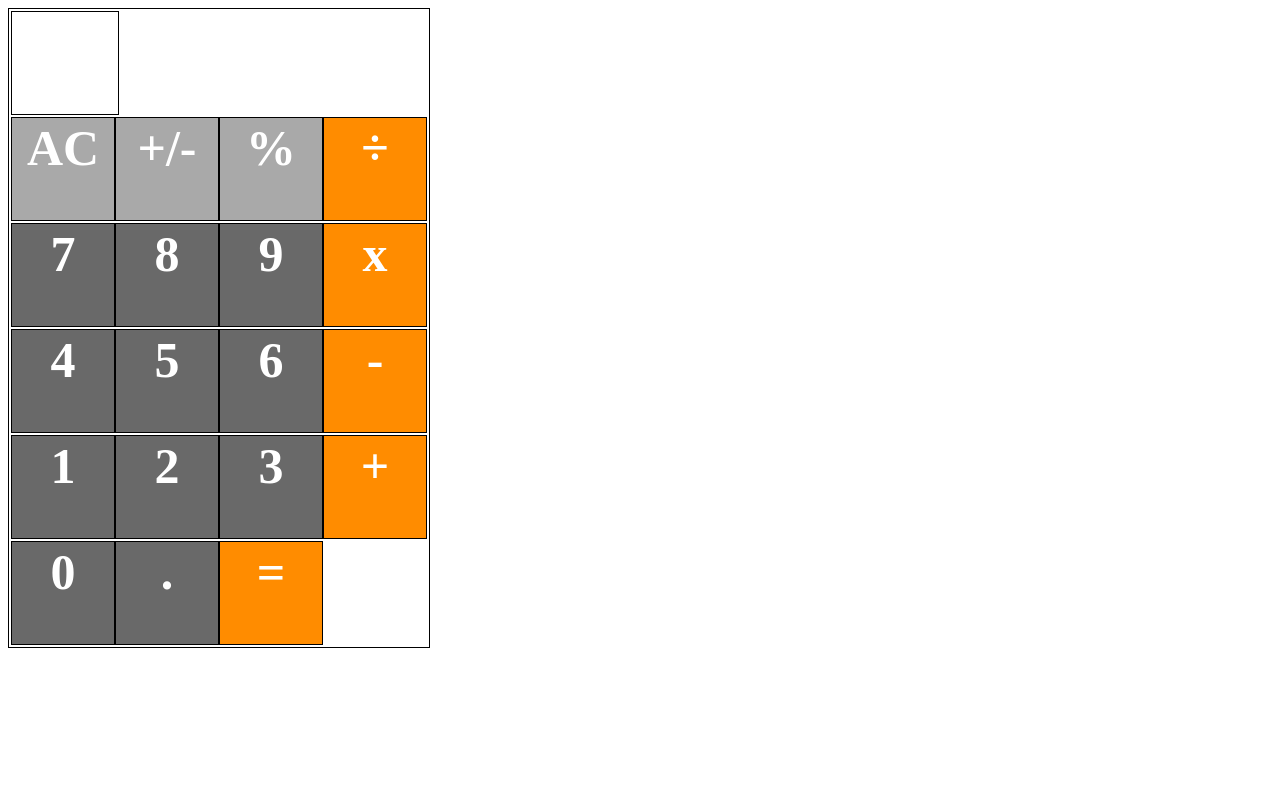
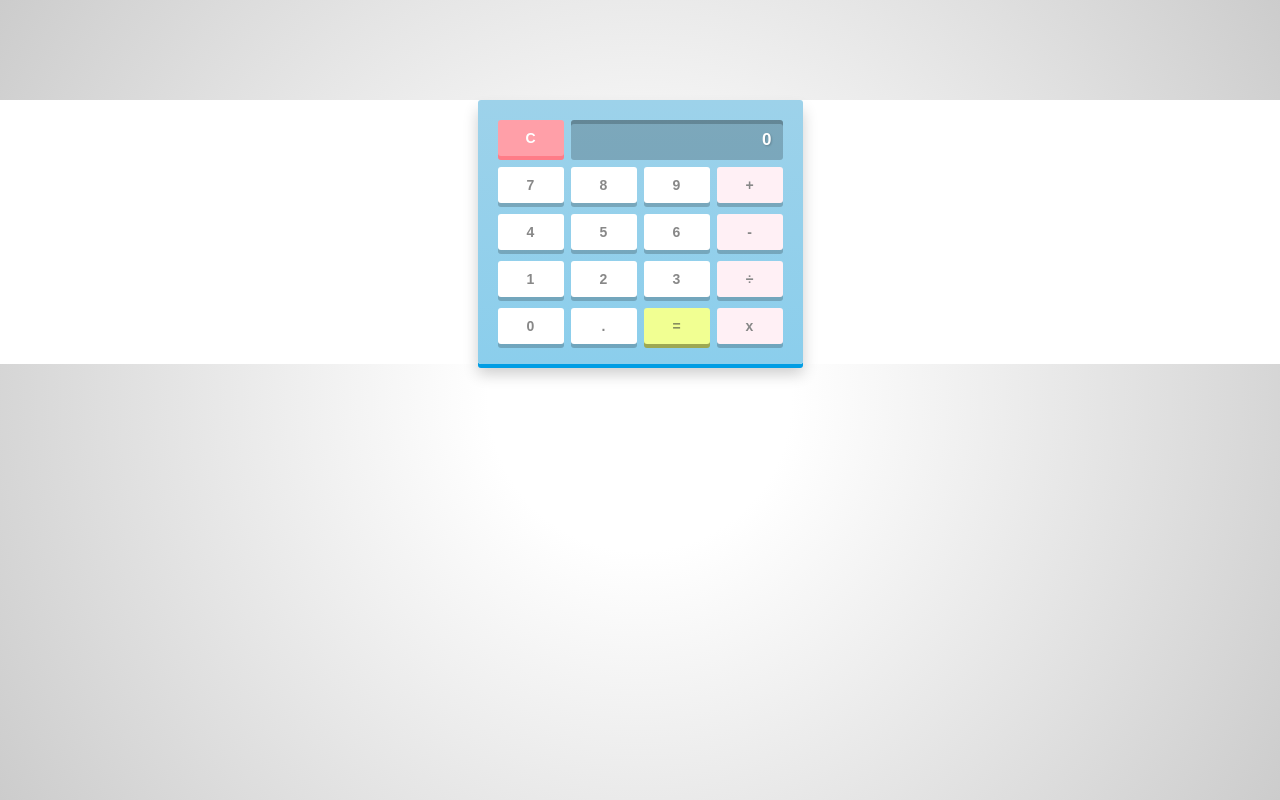
Before and after one commit to pujoey/calculator, a plain HTML site: page index.html in a window 1280 px wide. Drawn offline with nearby package versions, Linux system fonts and the light colour scheme.

Commit message:
replaced html/css with template found online

```diff
--- a/css/main.css
+++ b/css/main.css
@@ -1,33 +1,145 @@
-table, th, td{
-   border: 1px solid black;
-   margin: auto;
-   display: inline-block;
+/* Basic reset */
+* {
+  margin: 0;
+  padding: 0;
+  box-sizing: border-box;
+
+  /* Better text styling */
+  font: bold 14px Arial, sans-serif;
 }
 
-th, td {
-  width: 100px;
-  height: 100px;
-    text-align: center;
-    background-color: green;
-    color: white;
-    font-size: 50px;
-    font-weight: bold;
-}
-#display {
-  text-align: right;
-  background-color: white;
-  color: black;
-  padding-right: 5px;
+/* Finally adding some IE9 fallbacks for gradients to finish things up */
+
+/* A nice BG gradient */
+html {
+  height: 100%;
+  background: white;
+  background: radial-gradient(circle, #fff 20%, #ccc);
+  background-size: cover;
 }
 
-#darkorange {
-  background-color: darkorange;
+/* Using box shadows to create 3D effects */
+#calculator {
+  width: 325px;
+  height: auto;
+
+  margin: 100px auto;
+  padding: 20px 20px 9px;
+
+  background: #9dd2ea;
+  background: linear-gradient(#9dd2ea, #8bceec);
+  border-radius: 3px;
+  box-shadow: 0px 4px #009de4, 0px 10px 15px rgba(0, 0, 0, 0.2);
 }
 
-#darkgray {
-  background-color: darkgray;
+/* Top portion */
+.top span.clear {
+  float: left;
 }
 
-#dimgray {
-  background-color: dimgray;
+/* Inset shadow on the screen to create indent */
+.top .screen {
+  height: 40px;
+  width: 212px;
+
+  float: right;
+
+  padding: 0 10px;
+
+  background: rgba(0, 0, 0, 0.2);
+  border-radius: 3px;
+  box-shadow: inset 0px 4px rgba(0, 0, 0, 0.2);
+
+  /* Typography */
+  font-size: 17px;
+  line-height: 40px;
+  color: white;
+  text-shadow: 1px 1px 2px rgba(0, 0, 0, 0.2);
+  text-align: right;
+  letter-spacing: 1px;
 }
+
+/* Clear floats */
+.keys, .top {overflow: hidden;}
+
+/* Applying same to the keys */
+.keys span, .top span.clear {
+  float: left;
+  position: relative;
+  top: 0;
+
+  cursor: pointer;
+
+  width: 66px;
+  height: 36px;
+
+  background: white;
+  border-radius: 3px;
+  box-shadow: 0px 4px rgba(0, 0, 0, 0.2);
+
+  margin: 0 7px 11px 0;
+
+  color: #888;
+  line-height: 36px;
+  text-align: center;
+
+  /* prevent selection of text inside keys */
+  user-select: none;
+
+  /* Smoothing out hover and active states using css3 transitions */
+  transition: all 0.2s ease;
+}
+
+/* Remove right margins from operator keys */
+/* style different type of keys (operators/evaluate/clear) differently */
+.keys span.operator {
+  background: #FFF0F5;
+  margin-right: 0;
+}
+
+.keys span.eval {
+  background: #f1ff92;
+  box-shadow: 0px 4px #9da853;
+  color: #888e5f;
+}
+
+.top span.clear {
+  background: #ff9fa8;
+  box-shadow: 0px 4px #ff7c87;
+  color: white;
+}
+
+/* Some hover effects */
+.keys span:hover {
+  background: #9c89f6;
+  box-shadow: 0px 4px #6b54d3;
+  color: white;
+}
+
+.keys span.eval:hover {
+  background: #abb850;
+  box-shadow: 0px 4px #717a33;
+  color: #ffffff;
+}
+
+.top span.clear:hover {
+  background: #f68991;
+  box-shadow: 0px 4px #d3545d;
+  color: white;
+}
+
+/* Simulating "pressed" effect on active state of the keys by removing the box-shadow and moving the keys down a bit */
+.keys span:active {
+  box-shadow: 0px 0px #6b54d3;
+  top: 4px;
+}
+
+.keys span.eval:active {
+  box-shadow: 0px 0px #717a33;
+  top: 4px;
+}
+
+.top span.clear:active {
+  top: 4px;
+  box-shadow: 0px 0px #d3545d;
+}
--- a/index.html
+++ b/index.html
@@ -2,50 +2,41 @@
 <html lang="en">
 <head>
   <meta charset="UTF-8">
-  <title>THE WORLD'S MOST USELESS CALCULATOR</title>
-
+  <title>Document</title>
+  <!-- BOOTSTRAP -->
+  <link rel="stylesheet" href="https://maxcdn.bootstrapcdn.com/bootstrap/3.3.6/css/bootstrap.min.css" integrity="sha384-1q8mTJOASx8j1Au+a5WDVnPi2lkFfwwEAa8hDDdjZlpLegxhjVME1fgjWPGmkzs7" crossorigin="anonymous">
+  <!-- JQUERY -->
   <script src="https://code.jquery.com/jquery-2.1.4.min.js"></script>
   <link rel="stylesheet" href="css/main.css">
-
 </head>
 <body>
+  <div id="calculator">
+    <!-- Screen and clear key -->
+    <div class="top">
+      <span class="clear">C</span>
+      <div class="screen"></div>
+    </div>
 
-<table>
-<tr>
-  <th id="display" colspan="4"></th>
-</tr>
-<tr>
-<td id="darkgray">AC</td>
-<td id="darkgray">+/-</td>
-<td id="darkgray">%</td>
-<td id="darkorange">÷</td>
-</tr>
-<tr>
-<td id="dimgray">7</td>
-<td id="dimgray">8</td>
-<td id="dimgray">9</td>
-<td id="darkorange">x</td>
-</tr>
-<tr>
-<td id="dimgray">4</td>
-<td id="dimgray">5</td>
-<td id="dimgray">6</td>
-<td id="darkorange">-</td>
-</tr>
-<tr>
-<td id="dimgray">1</td>
-<td id="dimgray">2</td>
-<td id="dimgray">3</td>
-<td id="darkorange">+</td>
-</tr>
-<tr>
-
-<td colspan="2" id="dimgray">0</td>
-<td id="dimgray">.</td>
-<td id="darkorange">=</td>
-</tr>
-</table>
-
-<script src="js/main.js"></script>
+    <div class="keys">
+      <!-- operators and other keys -->
+      <span>7</span>
+      <span>8</span>
+      <span>9</span>
+      <span class="operator">+</span>
+      <span>4</span>
+      <span>5</span>
+      <span>6</span>
+      <span class="operator">-</span>
+      <span>1</span>
+      <span>2</span>
+      <span>3</span>
+      <span class="operator">÷</span>
+      <span>0</span>
+      <span>.</span>
+      <span class="eval">=</span>
+      <span class="operator">x</span>
+    </div>
+  </div>
+  <script src="js/main.js"></script>
 </body>
 </html>
--- a/js/main.js
+++ b/js/main.js
@@ -1,14 +1,23 @@
 // STATE OF THE CALCULATOR
-var startNumber="";  //gb var to store the first number
+var startNumber="0";  //gb var to store the first number
 var lastNumber="";  //gb var to store the last number
 var result=0;  //gb var to store the result of calculation
 var userInput="";
 var isOperator=false;
 var calsign = "";
 
+//initial rendering
+render();
 
-$('table').on("click", "td", function(evt) {
-  // userInput += $(this).text();
+$('.clear').on("click", function() {
+  clear();
+})
+
+$('.keys').on("click", "span", function(evt) {
+
+  if (startNumber == "0") {
+    startNumber = "";
+  }
    userInput = $(this).text();
 
   switch(userInput) {
@@ -29,7 +38,6 @@ $('table').on("click", "td", function(evt) {
     case "x": sign("x"); break;
     case "÷": sign("÷"); break;
     case "=": calculate(); break;
-    case "AC": clear(); break;
   }
 
   render();
@@ -38,7 +46,7 @@ $('table').on("click", "td", function(evt) {
 function sign(sign) {
   isOperator = true;
   userInput = "";
-  // $("#display").text("0");
+  $("#display").text("");
   calsign=sign;
 }
 
@@ -49,15 +57,18 @@ function calculate() {
    case "x": result = Number(startNumber) * Number(lastNumber); break;
    case "÷": result = Number(startNumber) / Number(lastNumber); break;
   }
-  result = parseFloat(result).toFixed(2);
+  //check if result has decimals, yes then parse to 2 decimal place
+  if (result % 1 !==0 ) {
+    result = parseFloat(result).toFixed(2);
+  }
 }
 
 function render() {
   //display gb var numberPressed
   //display gb var result if "=" pressed
-  if (result) { $("#display").text(result); }
-  else if (calsign !== "" && lastNumber=="") { $("#display").text("0"); }
-  else { (lastNumber=="") ?   $("#display").text(startNumber):$("#display").text(lastNumber); }
+  if (result) { $(".screen").text(result); }
+  else if (calsign !== "" && lastNumber=="") { $(".screen").text(""); }
+  else { (lastNumber=="") ?   $(".screen").text(startNumber):$(".screen").text(lastNumber); }
 }
 
 function clear() {
@@ -67,5 +78,5 @@ startNumber="";  //gb  to store the first number
  userInput="";
  isOperator=false;
 calsign = "";
-$("#display").text("0");
+$(".screen").text("0");
 }
```
Also changed, not shown: 1 other file.
